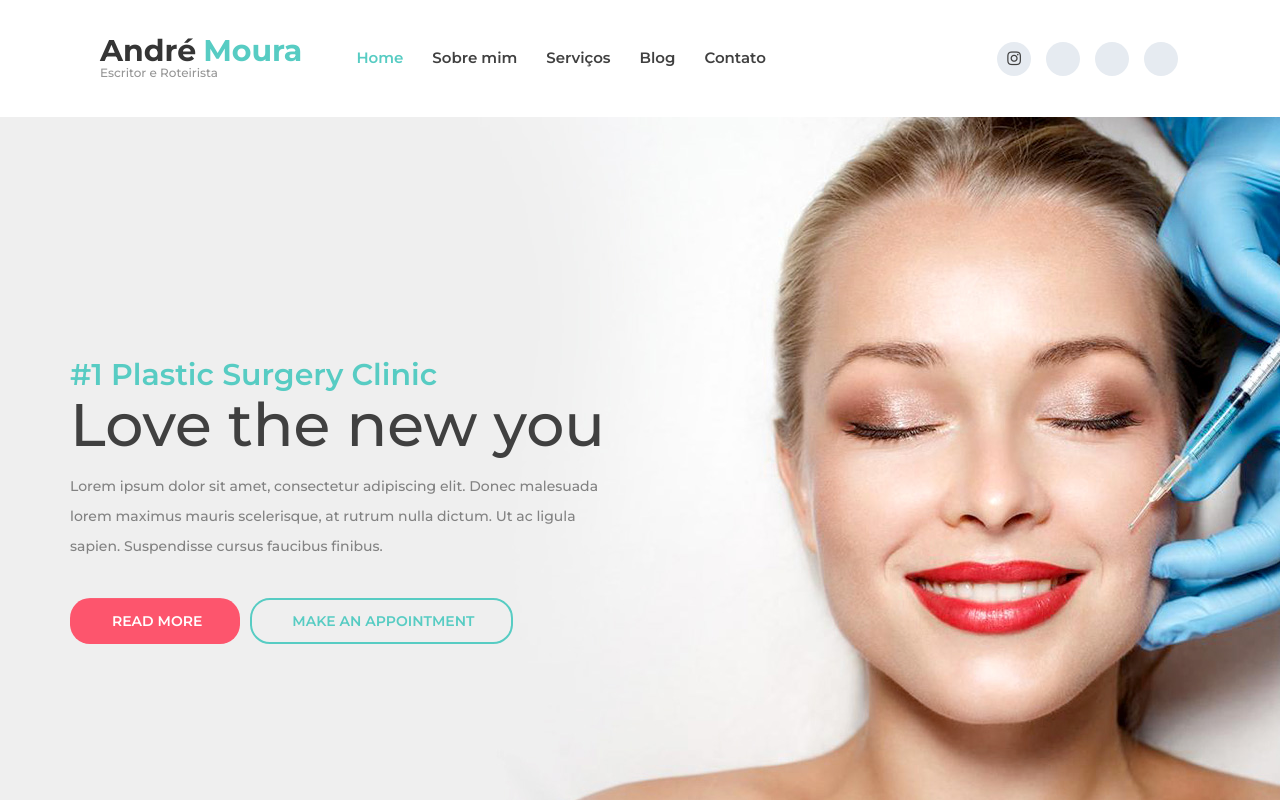
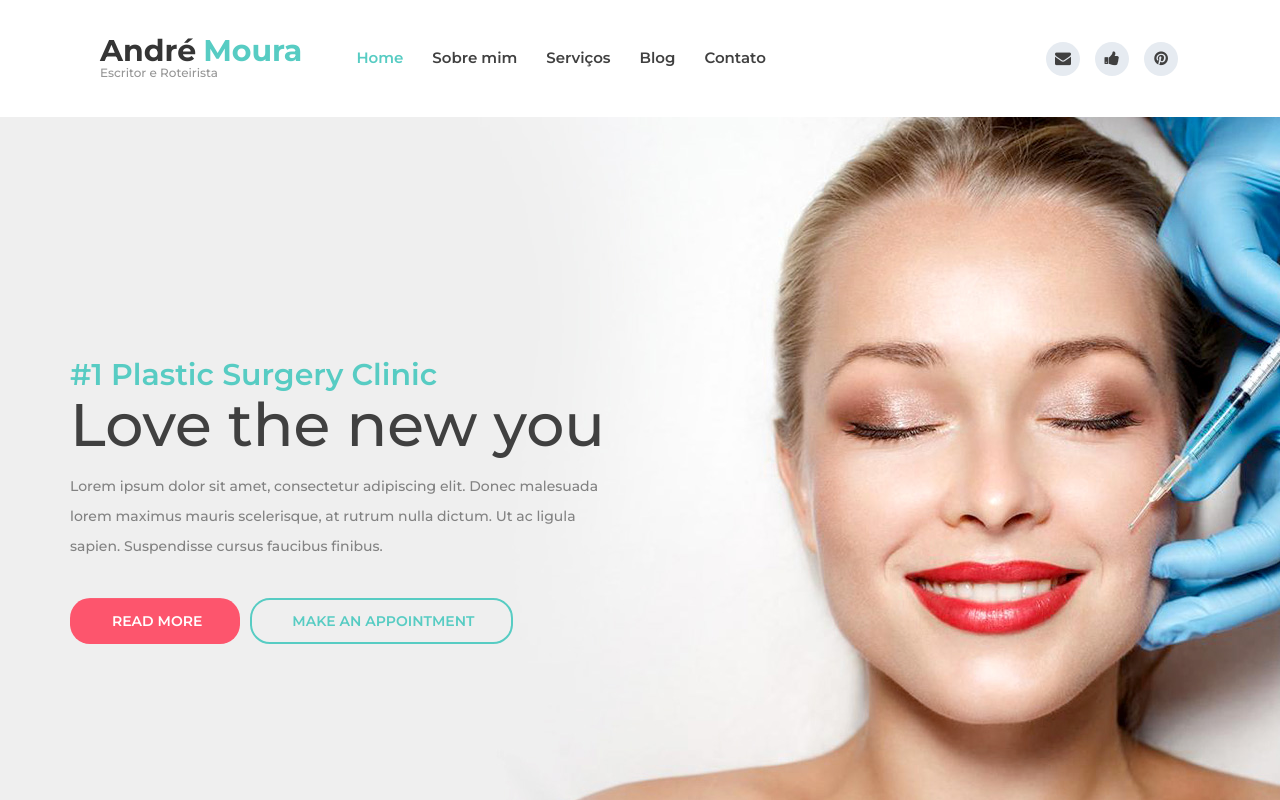
Before and after one commit to GilsonBezerra/site-andre, a plain HTML site: page index.html in a window 1280 px wide. Shown: the top 800 px of the page. Drawn offline with Linux system fonts and the light colour scheme.

Commit message:
Inserção dos ícones e links das redes

```diff
--- a/index.html
+++ b/index.html
@@ -51,10 +51,9 @@
 				<!-- Header Social -->
 				<div class="social header_social">
 					<ul class="d-flex flex-row align-items-center justify-content-start">
-						<li><a href="https://www.instagram.com/gihlbizzy"><i class="fa fa-instagram" aria-hidden="true"></i></a></li>
-						<li><a href="andre.moura@andreds.com.br"><i class="fa-regular fa-envelope"></i></a></li>
-						<li><a href="https://at.tumblr.com/andredsmoura/8x6krf3axhkb"><i class="fa-light fa-thumbs-up"></i></a></li>
-						<li><a href="https://pin.it/7qVOVl3 "><i class="fa-brands fa-pinterest"></i></a></li>
+						<li><a href="andre.moura@andreds.com.br"><i class="fa fa-regular fa-envelope"></i></a></li>
+						<li><a href="https://at.tumblr.com/andredsmoura/8x6krf3axhkb"><i class="fa fa-light fa-thumbs-up"></i></a></li>
+						<li><a href="https://pin.it/7qVOVl3 "><i class="fa fa-brands fa-pinterest"></i></a></li>
 					</ul>
 				</div>
 
```
